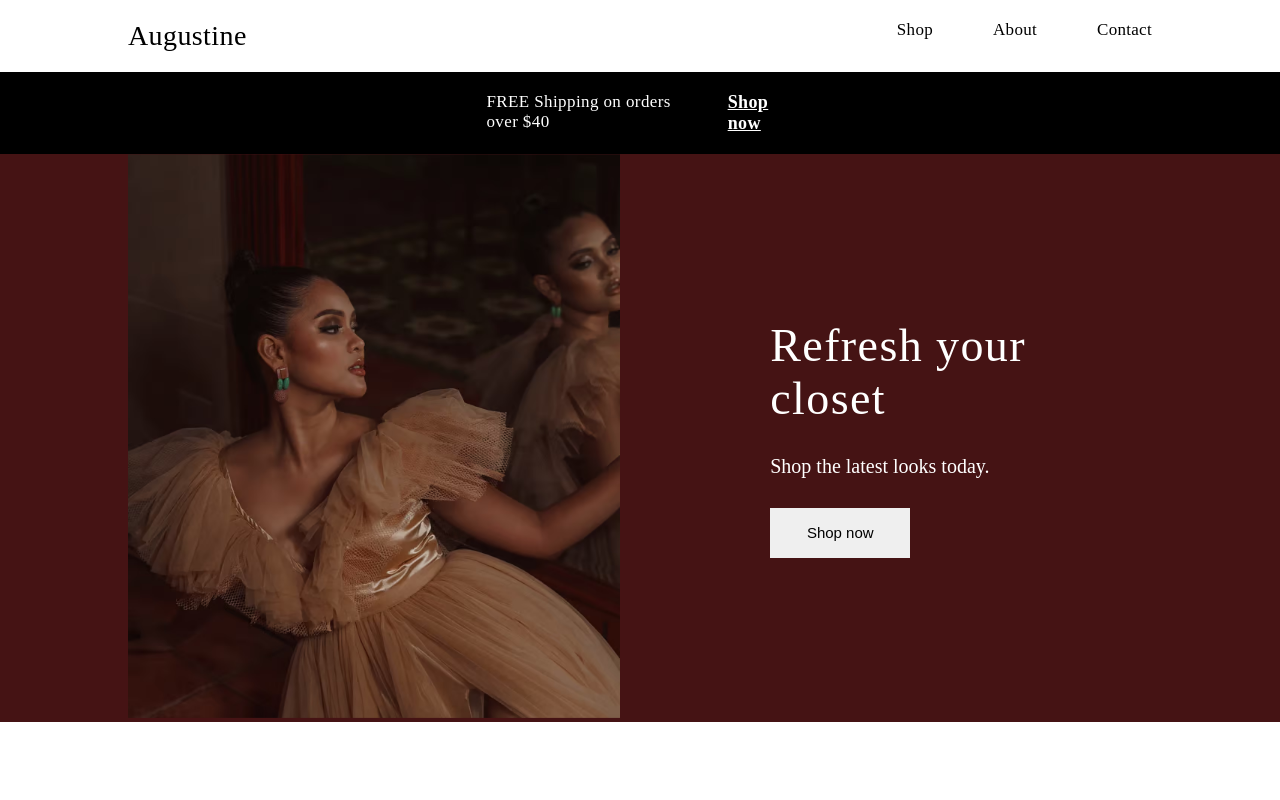
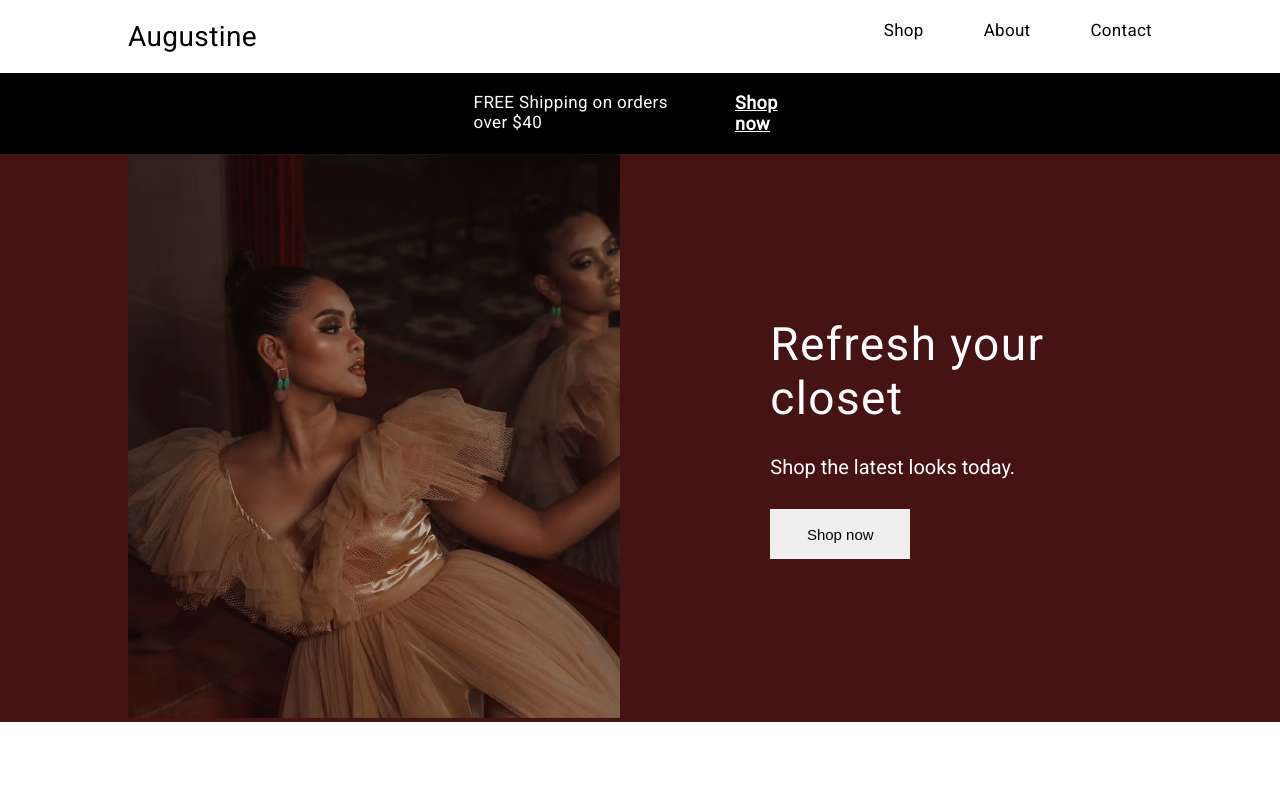
Before and after one commit to DeathStrong/Live-coding-task, a plain HTML site: page index.html in a window 1280 px wide. Shown: the top 800 px of the page. Drawn offline with Linux system fonts and the light colour scheme.

Commit message:
google fonst fixed

```diff
--- a/assets/style/homestyle.scss
+++ b/assets/style/homestyle.scss
@@ -6,6 +6,7 @@
 html,body{
     width: 100%;
     height: 100vh;
+    font-family: 'Roboto', sans-serif;
 }
 
 header{
@@ -89,7 +90,7 @@ main{
 
     }
     &__top{
-        width: 24%;
+        width: 26%;
         margin: auto;
         display: flex;
         column-gap: 30px;
--- a/index.html
+++ b/index.html
@@ -4,6 +4,10 @@
     <meta charset="UTF-8">
     <meta http-equiv="X-UA-Compatible" content="IE=edge">
     <meta name="viewport" content="width=device-width, initial-scale=1.0">
+    <!-- GOOGLE FONTS -->
+    <link rel="preconnect" href="https://fonts.googleapis.com">
+<link rel="preconnect" href="https://fonts.gstatic.com" crossorigin>
+<link href="https://fonts.googleapis.com/css2?family=Roboto&display=swap" rel="stylesheet">
     <!-- font avesome link -->
     <script src="https://kit.fontawesome.com/e63aafcfbd.js" crossorigin="anonymous"></script>
     <!-- style link -->
```
Also changed, not shown: assets/style/homestyle.css, 1 other file.
